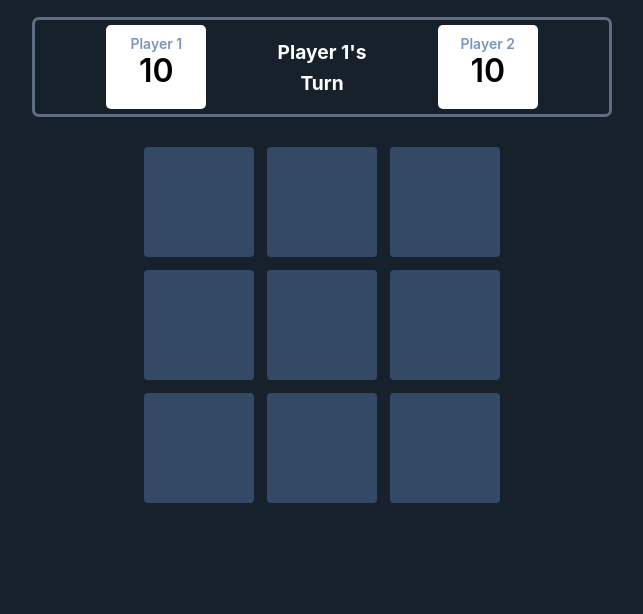
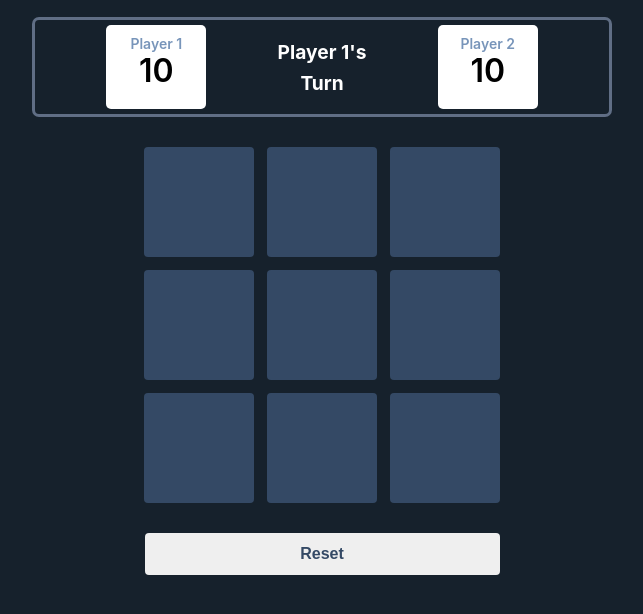
Before and after one commit to Michaeloye/tic-tac-toe, a React (Vite) app: page / in a window 1280 px wide. Shown: the top 614 px of the page, without its empty margins (318-961 px from the left). Built offline with nearby package versions, Linux system fonts and the light colour scheme.

Commit message:
Add ResetButton component

```diff
--- a/src/components/Board.jsx
+++ b/src/components/Board.jsx
@@ -1,5 +1,6 @@
 import { useState, useEffect } from "react";
 import Cell from "./Cell";
+import ResetButton from "./Reset";
 
 function Board() {
   const winningSequence = [
@@ -79,6 +80,7 @@ function Board() {
     setShowX(false);
   };
   return (
+    <>
       <div className="board">
         {/* instead of hardcording 9 Cell components it is cleaner to user map */}
         {[0, 1, 2, 3, 4, 5, 6, 7, 8].map((num) => (
@@ -93,6 +95,8 @@ function Board() {
           />
         ))}
       </div>
+      <ResetButton onClick={() => resetBoard()} />
+    </>
   );
 }
 
```
Lines whose indentation alone changed are shown as unchanged.
